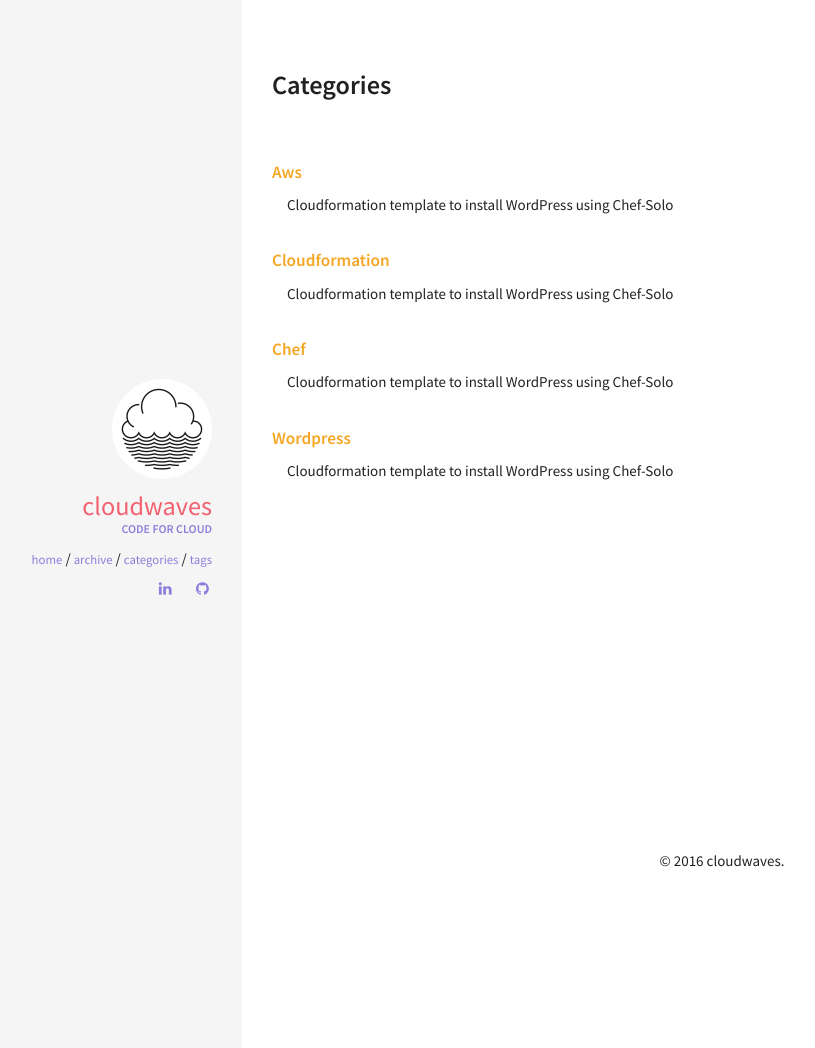
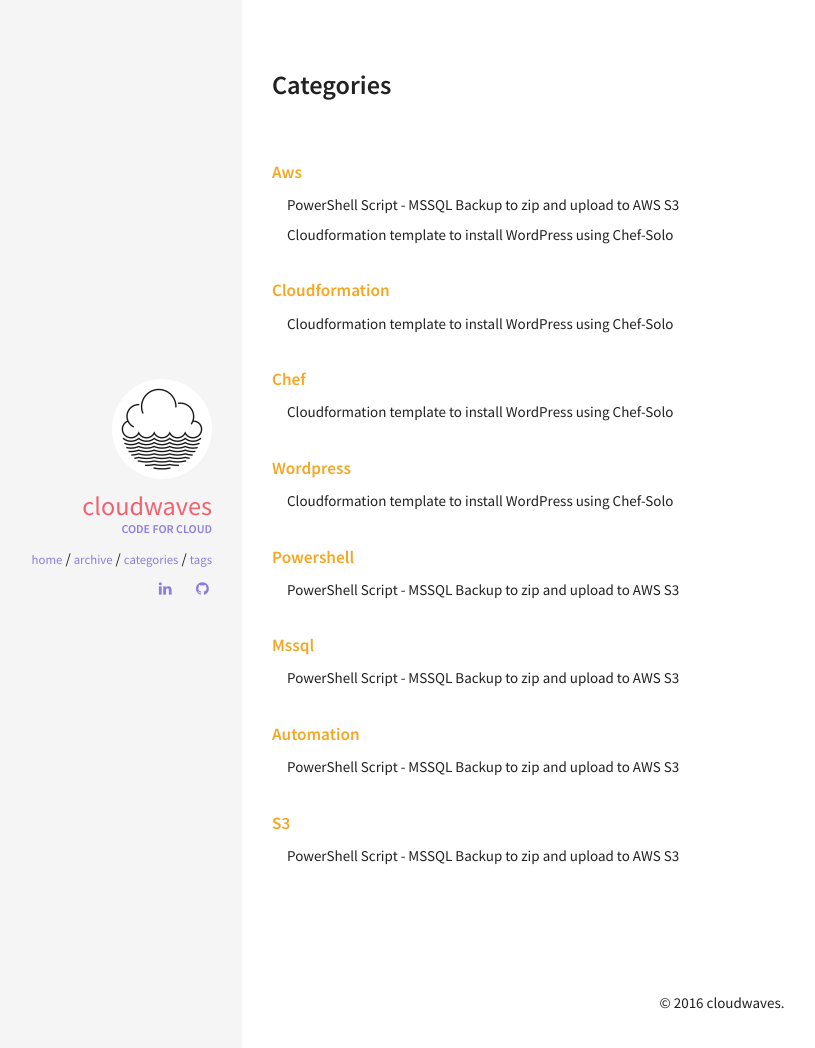
Before and after one commit to cloudwaves/cloudwaves.github.io, a Jekyll site: the page built from categories/index.html, in a window 1280 px wide. Shown: the top 1048 px of the page, without its empty margins (78-893 px from the left). Built offline with Jekyll 4.4.1, drawn with Linux system fonts in a browser that asks for light colours.

Commit message:
initial Commit

```diff
--- a/_posts/2016-08-26-powershell-script-mssql-backup-zip-and-s3.md
+++ b/_posts/2016-08-26-powershell-script-mssql-backup-zip-and-s3.md
@@ -2,6 +2,7 @@
 layout: post
 title: "PowerShell Script - MSSQL Backup to zip and upload to AWS S3 "
 date:   2016-08-26 16:44:27
+categories: [powershell, mssql, automation, aws, s3]
 tags: [powershell, mssql, backup, automation, s3, aws]
 author: cloudwaves
 comments: true
```
